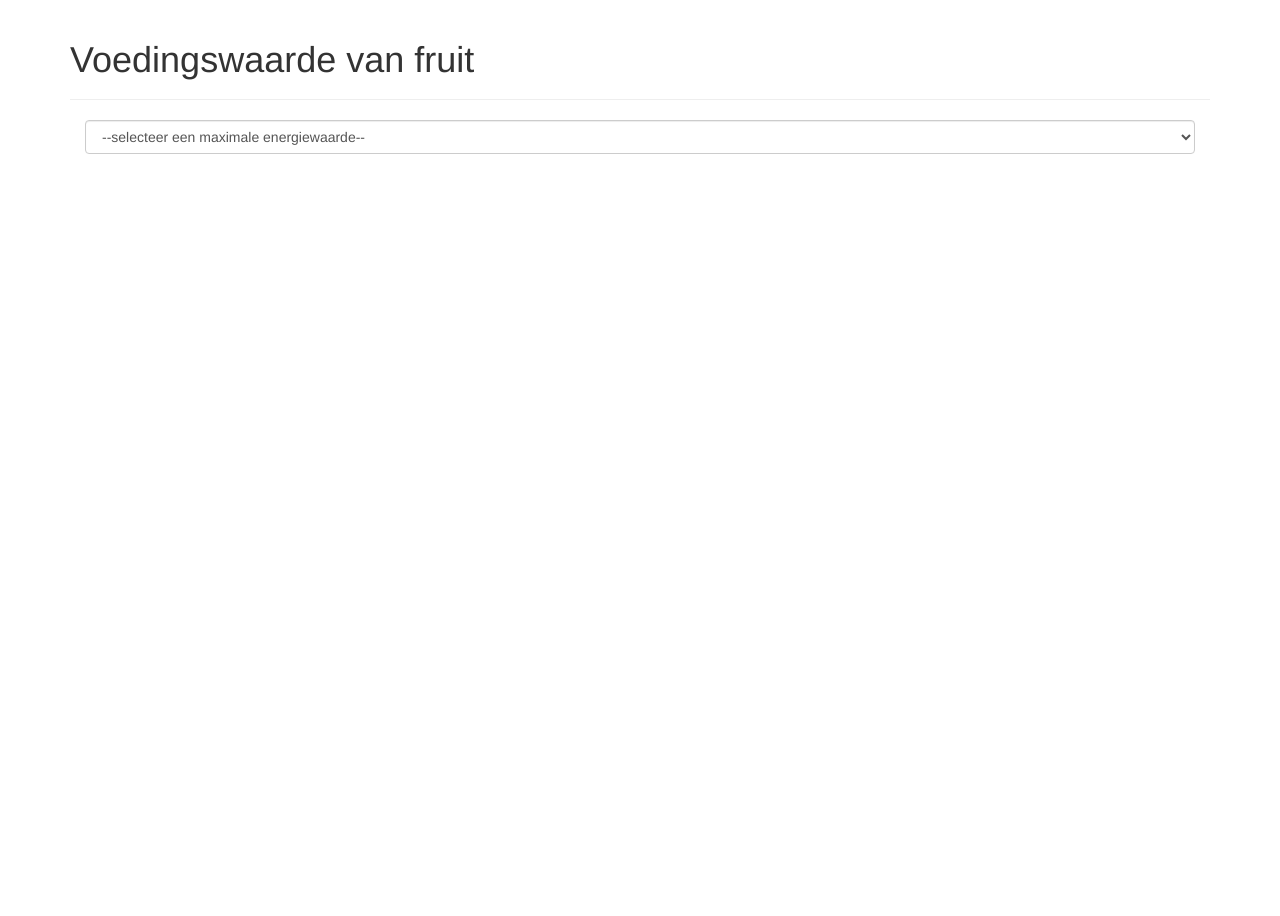
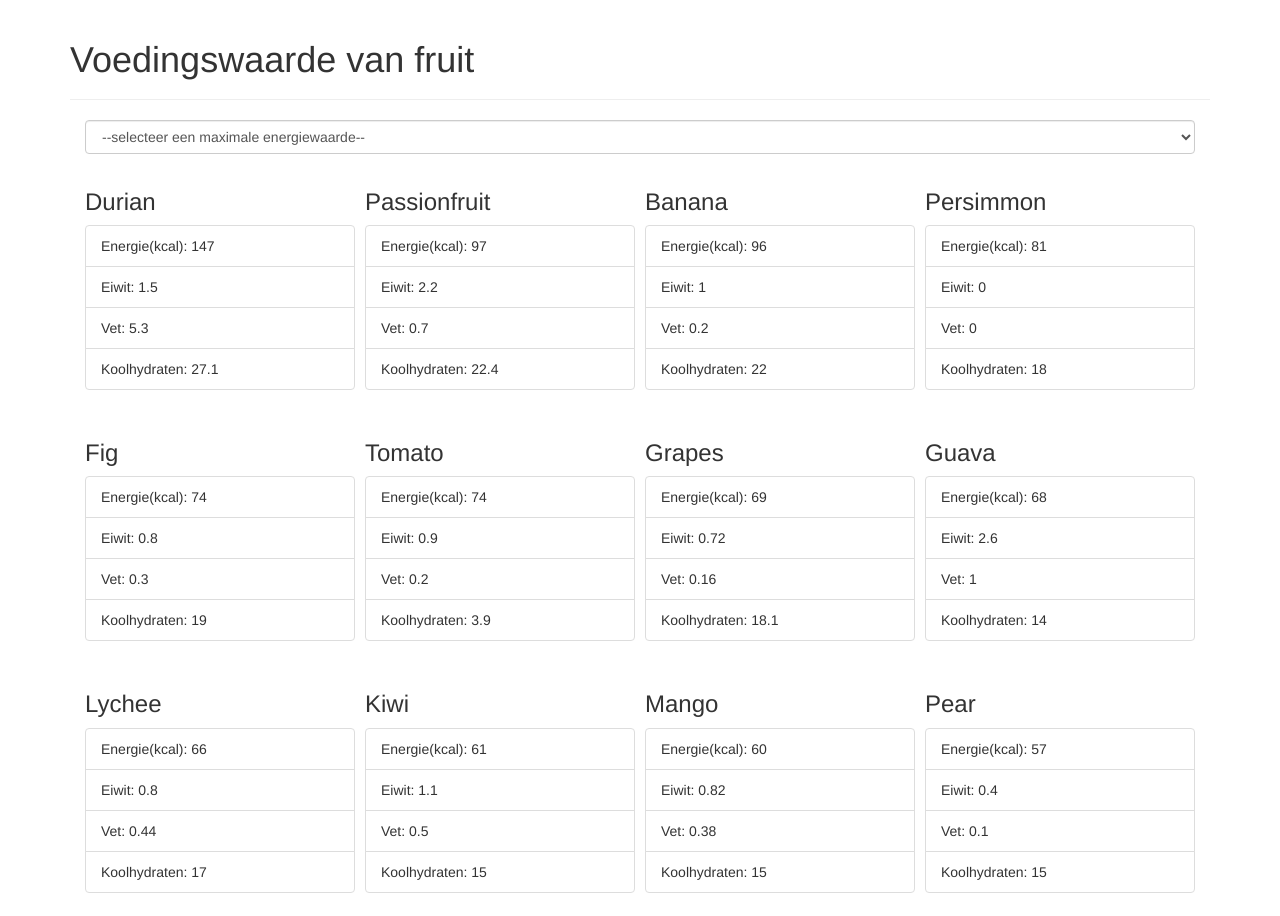
Before and after one commit to Web-II/voorbeeldExamen2Completed, a plain HTML site: page oefening03/index.html in a window 1280 px wide. Shown: the top 916 px of the page. Before the commit the page ends 800 px from the top, so only its background shows below. Drawn offline with nearby package versions, Linux system fonts and the light colour scheme.

Commit message:
Refactor oefening03

```diff
--- a/oefening03/index.html
+++ b/oefening03/index.html
@@ -1,13 +1,11 @@
 <!DOCTYPE html>
 <html>
+
 <head>
     <title>Fruit</title>
     <meta charset="UTF-8" />
     <meta name="viewport" content="width=device-width, initial-scale=1.0" />
-        <link
-            rel="stylesheet"
-            href="https://maxcdn.bootstrapcdn.com/bootstrap/3.3.2/css/bootstrap.min.css"
-        />
+    <link rel="stylesheet" href="https://maxcdn.bootstrapcdn.com/bootstrap/3.3.2/css/bootstrap.min.css" />
     <link rel="stylesheet" href="css/style.css" />
 </head>
 
@@ -19,15 +17,13 @@
         <main class="container-fluid">
             <div class="form-group">
                 <select class="form-control" id="energiewaarden">
-                        <option value="">
-                            --selecteer een maximale energiewaarde--
-                        </option>
-                        "
+                    <option value=""> --selecteer een maximale energiewaarde-- </option> "
                 </select>
             </div>
             <div id="fruit" class="parent"></div>
         </main>
     </div>
-        <script src="./js/fruitApp.js" type="module"></script>
+    <script src="./js/index.js" type="module"></script>
 </body>
+
 </html>
--- a/oefening03/js/FruitComponent.js
+++ b/oefening03/js/FruitComponent.js
@@ -19,7 +19,7 @@ import FruitRepository from './FruitRepository.js';
  of gelijk is aan de geselecteerde energiewaarde weergegeven (zie fruit.png)
  */
 
-class FruitComponent {
+export default class FruitComponent {
   #fruitRepository;
 
   constructor() {
--- a/oefening03/js/index.js
+++ b/oefening03/js/index.js
@@ -1 +1,3 @@
+import FruitComponent from './FruitComponent.js';
+
 onload = () => new FruitComponent();
```
Lines whose indentation alone changed are shown as unchanged.
